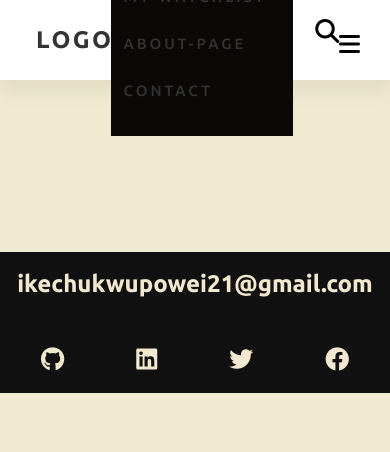
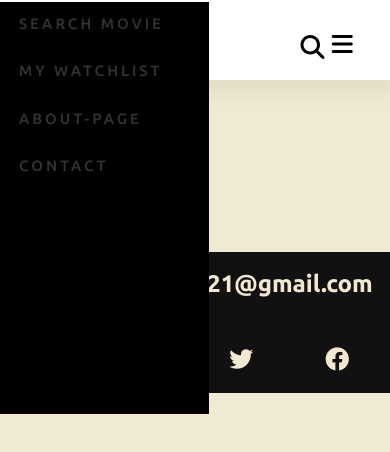
Before and after one commit to powei55/movie-watchlist, a website: page pages/search.html in a window 390 px wide. Both pictures are taken after a click on the icon 342 px from the left and 43 px from the top of the page. Drawn offline with nearby package versions, Linux system fonts and the light colour scheme; a web font is replaced by a local one.

Commit message:
refractoring css and html pages

```diff
--- a/pages/search.html
+++ b/pages/search.html
@@ -20,7 +20,7 @@
     <header class="search-header">
       <a href="/" class="logo">LOGO</a>
         <nav class="navigation ">
-          <ul class="search_list">
+          <ul class="nav__list home-nav">
             <li ><a class="search-link" href="search.html">search movie</a></li>
             <li><a class="search-link" href="watchlist.html">my watchlist</a></li>
             <li><a class="search-link" href="about-page.html">about-page</a></li>
--- a/styles/index.css
+++ b/styles/index.css
@@ -25,9 +25,7 @@ p {
   font-weight: 900;
   color: black;
 }
-button {
-  background-color: transparent;
-}
+
 
 .film-title {
   font-size: 0.5rem;
@@ -56,7 +54,7 @@ LAYOUT
   position: absolute;
 }
 .search_list {
-  margin-left: 7em;
+  margin-left: 9em;
 }
 section,
 header {
@@ -187,6 +185,7 @@ i {
 #menuToggle {
   position: relative;
   display: none;
+  background-color: transparent;
 }
 
 /* responsiveness */
@@ -204,7 +203,7 @@ i {
   }
   header.open .navigation {
     top: 80px;
-    /* top: 0; */
+    top: 0;
     opacity: 1;
     visibility: visible;
     left: 0;
@@ -221,24 +220,26 @@ i {
   .nav__list {
     display: flex;
     flex-direction: column;
-    justify-content: space-evenly;
+    justify-content: space-between;
+    align-content: center;
     background: black;
-    font-size: 0.8rem;
+    font-size: 0.5rem;
     height: 100%;
     border-top: 1px solid rgba(0, 0, 0, 0.05);
-    margin: 1.2em 0 -5em -2.1em;
-    padding: 0.5em;
+    margin: 18em 0 -5em -2.1em;
+    padding: 2em 0 20em 1em;
+
   }
 
   header .navigation {
-    /* position: absolute; */
+    /* position:relative; */
     opacity: 0;
     left: 0;
     top: 0;
     bottom: 0;
     right: 0;
     z-index: 100;
-
+    margin-left: -7em;
     transform: translateX(100%);
     transition: transform 250ms cubic-bezier(0.5, 0, 0.5, 1);
   }
@@ -666,8 +667,8 @@ label {
 
   .nav__list {
     font-size: 0.5rem;
-    padding: 1em 2em;
-    margin: -3.3em 0 0 -3.5em;
+    margin:28em 0 0 1em ;
+    padding: 1em 0 20em 3em;
   }
 
   .search_list {
```
